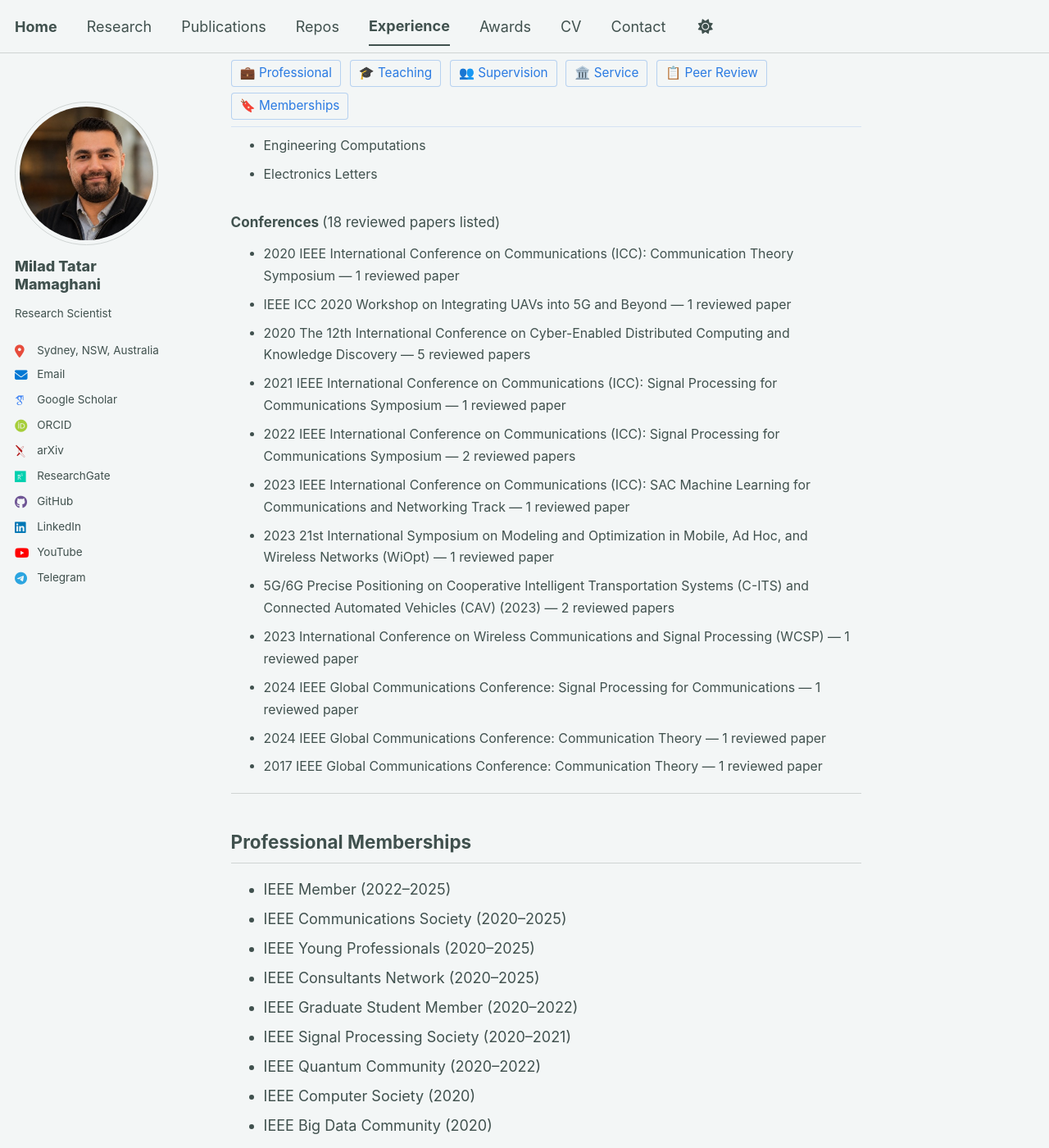
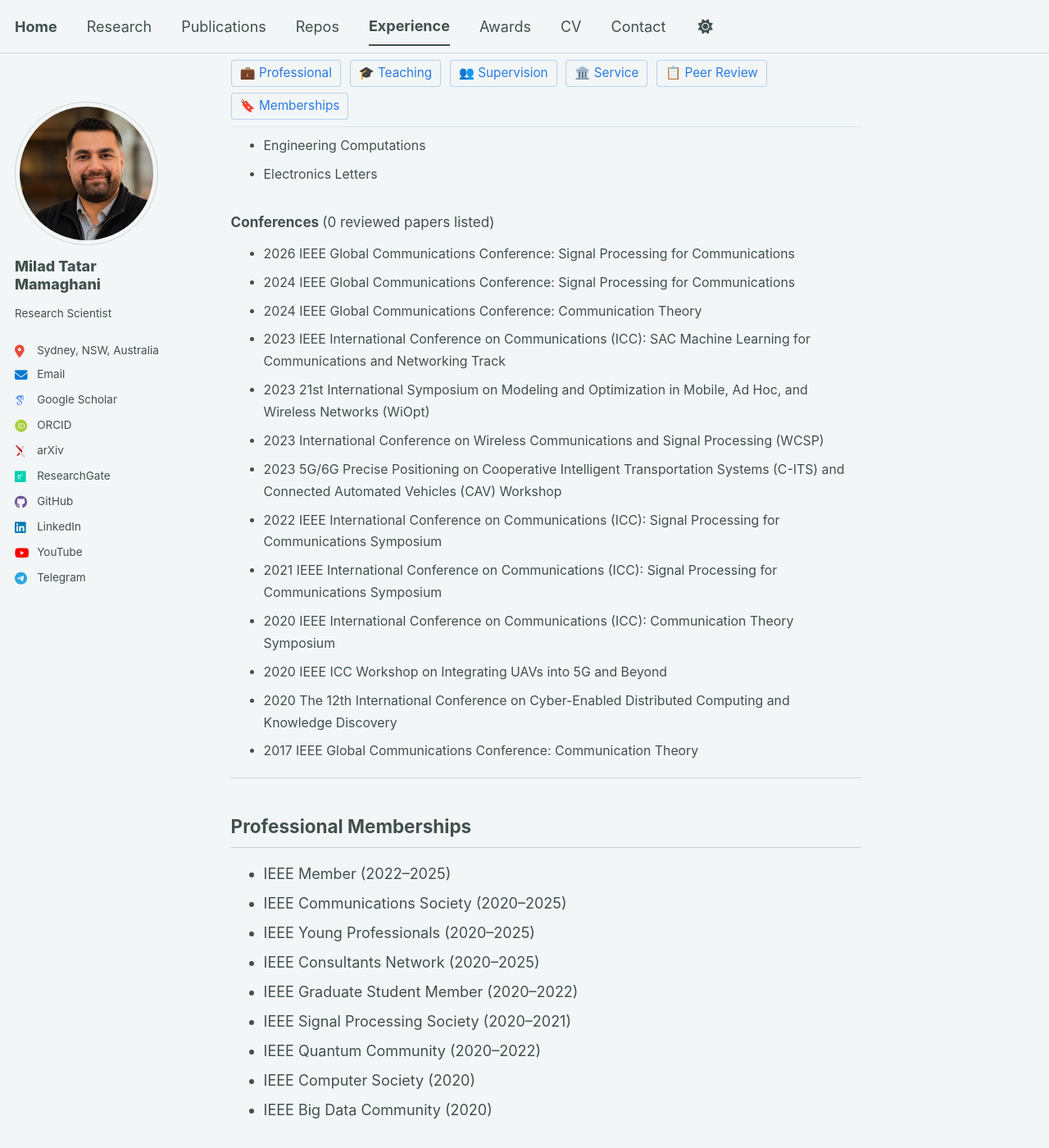
Before and after one commit to miladtm94/miladtm94.github.io, a Jekyll site: the page built from _pages/experience.html, in a window 1280 px wide and 1400 px high, scrolled down 4347 px. Shown: the whole window at 82% size. Built offline with Jekyll 4.4.1, drawn with Linux system fonts in a browser that asks for light colours; some web fonts are replaced.

Commit message:
some  updates

```diff
--- a/_data/experience.yml
+++ b/_data/experience.yml
@@ -225,30 +225,19 @@ peer_review:
     - "Engineering Computations"
     - "Electronics Letters"
   conferences:
+    - name: "2026 IEEE Global Communications Conference: Signal Processing for Communications"
+    - name: "2024 IEEE Global Communications Conference: Signal Processing for Communications"
+    - name: "2024 IEEE Global Communications Conference: Communication Theory"
+    - name: "2023 IEEE International Conference on Communications (ICC): SAC Machine Learning for Communications and Networking Track"
+    - name: "2023 21st International Symposium on Modeling and Optimization in Mobile, Ad Hoc, and Wireless Networks (WiOpt)"
+    - name: "2023 International Conference on Wireless Communications and Signal Processing (WCSP)"
+    - name: "2023 5G/6G Precise Positioning on Cooperative Intelligent Transportation Systems (C-ITS) and Connected Automated Vehicles (CAV) Workshop"
+    - name: "2022 IEEE International Conference on Communications (ICC): Signal Processing for Communications Symposium"
+    - name: "2021 IEEE International Conference on Communications (ICC): Signal Processing for Communications Symposium"
     - name: "2020 IEEE International Conference on Communications (ICC): Communication Theory Symposium"
-      reviewed_papers: 1
-    - name: "IEEE ICC 2020 Workshop on Integrating UAVs into 5G and Beyond"
-      reviewed_papers: 1
+    - name: "2020 IEEE ICC Workshop on Integrating UAVs into 5G and Beyond"
     - name: "2020 The 12th International Conference on Cyber-Enabled Distributed Computing and Knowledge Discovery"
-      reviewed_papers: 5
-    - name: "2021 IEEE International Conference on Communications (ICC): Signal Processing for Communications Symposium"
-      reviewed_papers: 1
-    - name: "2022 IEEE International Conference on Communications (ICC): Signal Processing for Communications Symposium"
-      reviewed_papers: 2
-    - name: "2023 IEEE International Conference on Communications (ICC): SAC Machine Learning for Communications and Networking Track"
-      reviewed_papers: 1
-    - name: "2023 21st International Symposium on Modeling and Optimization in Mobile, Ad Hoc, and Wireless Networks (WiOpt)"
-      reviewed_papers: 1
-    - name: "5G/6G Precise Positioning on Cooperative Intelligent Transportation Systems (C-ITS) and Connected Automated Vehicles (CAV) (2023)"
-      reviewed_papers: 2
-    - name: "2023 International Conference on Wireless Communications and Signal Processing (WCSP)"
-      reviewed_papers: 1
-    - name: "2024 IEEE Global Communications Conference: Signal Processing for Communications"
-      reviewed_papers: 1
-    - name: "2024 IEEE Global Communications Conference: Communication Theory"
-      reviewed_papers: 1
     - name: "2017 IEEE Global Communications Conference: Communication Theory"
-      reviewed_papers: 1
 
 memberships:
   - "IEEE Member (2022&ndash;2025)"
```
